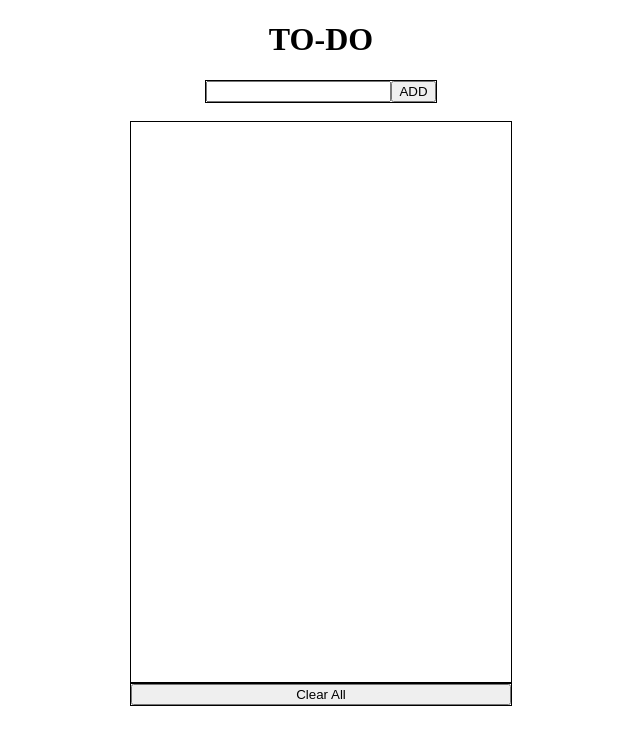
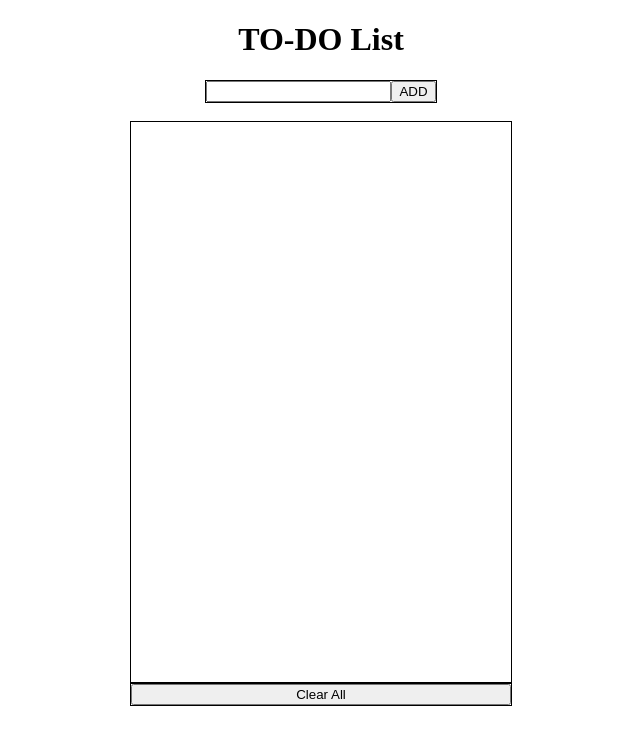
Before and after one commit to M4-Webiee/M4-Webiee.github.io-ToDo, a plain HTML site: page Index.html in a window 1280 px wide. Shown: the whole page, without its empty margins (319-959 px from the left). Drawn offline with Linux system fonts and the light colour scheme.

Commit message:
Update Index.html

```diff
--- a/Index.html
+++ b/Index.html
@@ -7,7 +7,7 @@
     <link rel="stylesheet" href="Style.css">
 </head>
 
-<h1>TO-DO</h1>
+<h1>TO-DO List</h1>
 
 <div id="inputDiv">
 <input id="inputData" name="inputData">
```
